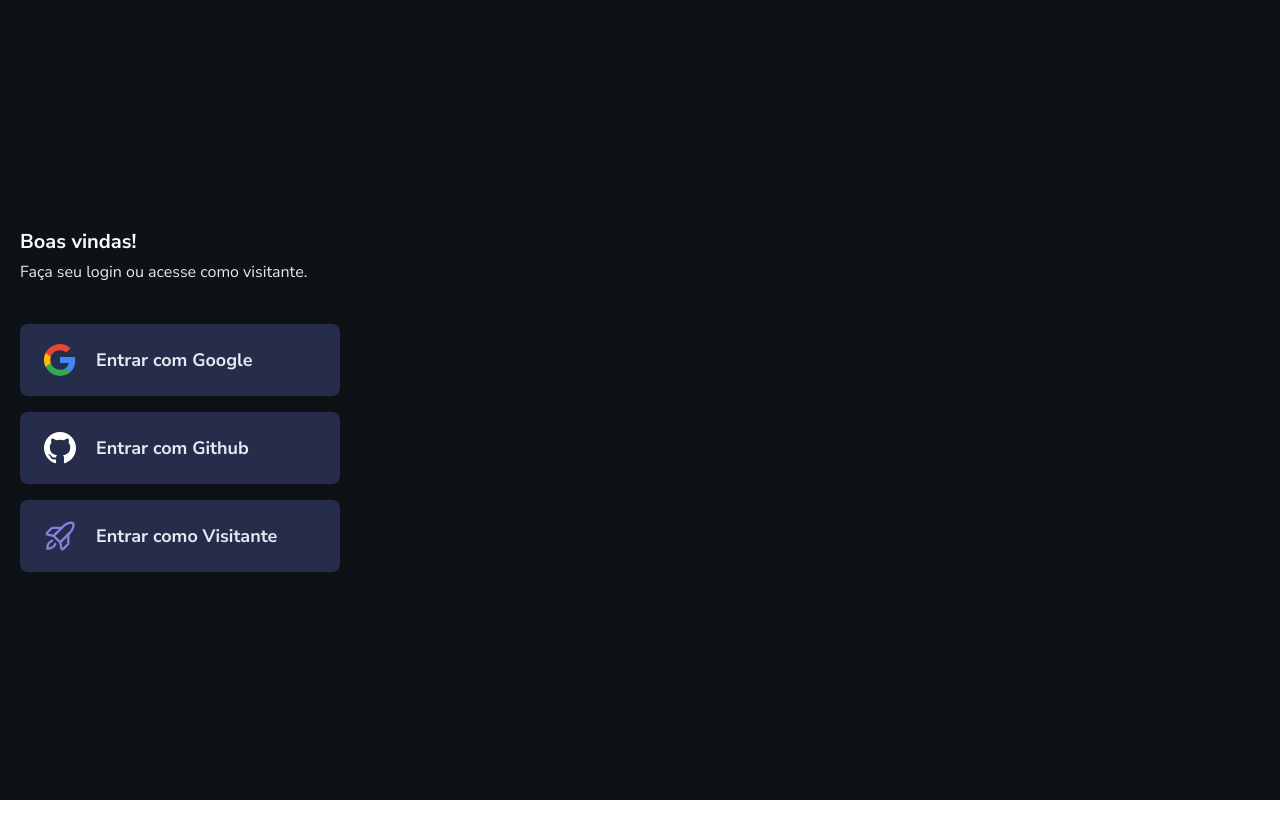
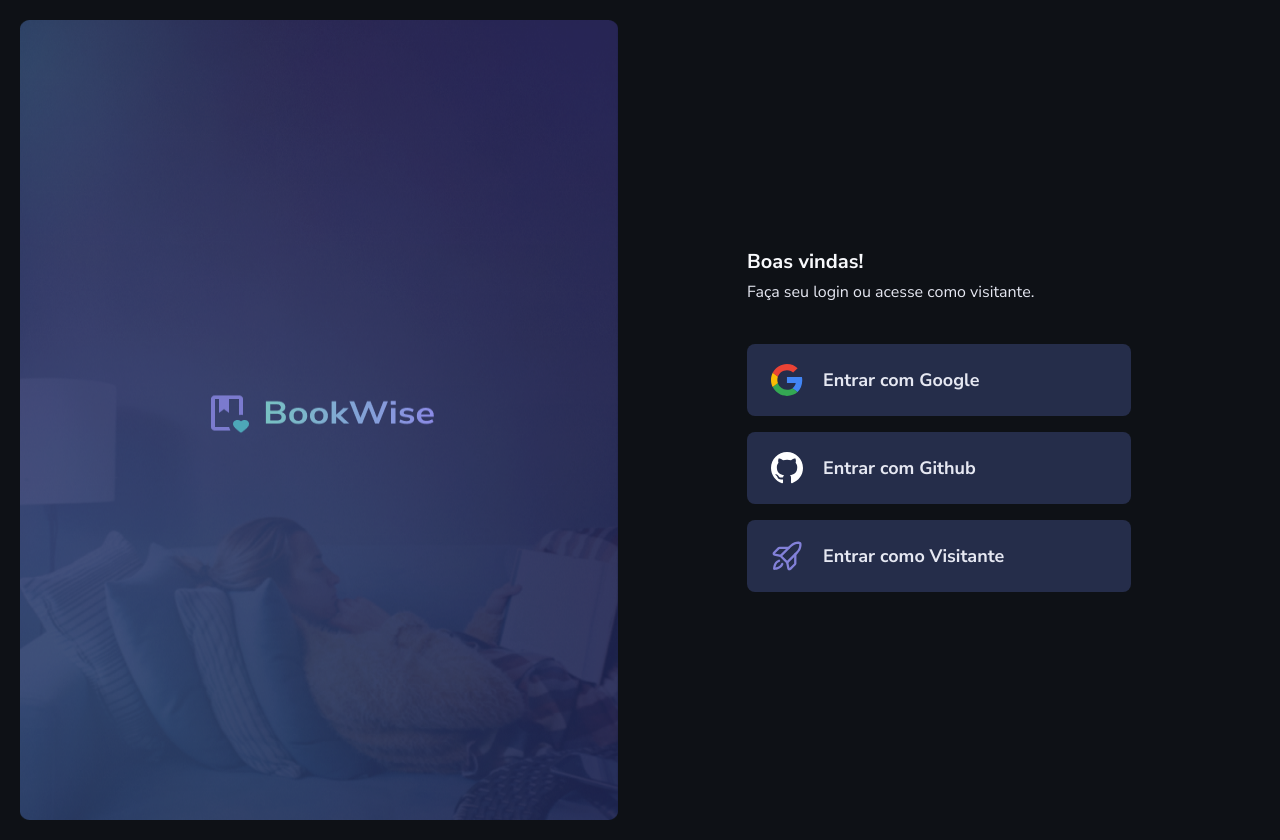
Before and after one commit to bernardodemarco/book-wise, a Next.js app: page /auth in a window 1280 px wide. Before the commit the page ends 800 px from the top, so only its background shows below. Built offline with nearby package versions, Linux system fonts and the light colour scheme; no server answers.

Commit message:
fix widths

```diff
--- a/src/app/auth/page.tsx
+++ b/src/app/auth/page.tsx
@@ -7,8 +7,12 @@ import authImage from 'public/auth-image.png'
 
 export default function AuthPage() {
   return (
-    <div className="flex-1 p-5">
-      <Image src={authImage} alt="" className="hidden" />
+    <div className="flex flex-1 justify-center p-5 lg:justify-between">
+      <Image
+        src={authImage}
+        alt=""
+        className="hidden lg:block lg:max-h-screen"
+      />
       <section className="mx-auto flex min-h-full flex-col justify-center gap-10">
         <div className="flex flex-col gap-1">
           <strong className="text-xl font-bold text-gray-100">
@@ -18,7 +22,7 @@ export default function AuthPage() {
             Faça seu login ou acesse como visitante.
           </p>
         </div>
-        <div className="space-y-4">
+        <div className="w-96 max-w-[80vw] space-y-4">
           <AuthCard socialMedia="google">
             <GoogleIcon />
             Entrar com Google
--- a/src/components/ui/cards/AuthCard.tsx
+++ b/src/components/ui/cards/AuthCard.tsx
@@ -23,7 +23,7 @@ export function AuthCard({ socialMedia, children }: AuthCardProps) {
   return (
     <button
       onClick={handleAuth}
-      className="flex w-full max-w-[320px] items-center gap-5 rounded-lg bg-gray-600 px-6 py-5 text-lg font-bold text-gray-200"
+      className="flex w-full  items-center gap-5 rounded-lg bg-gray-600 px-6 py-5 text-lg font-bold text-gray-200"
     >
       {children}
     </button>
```
